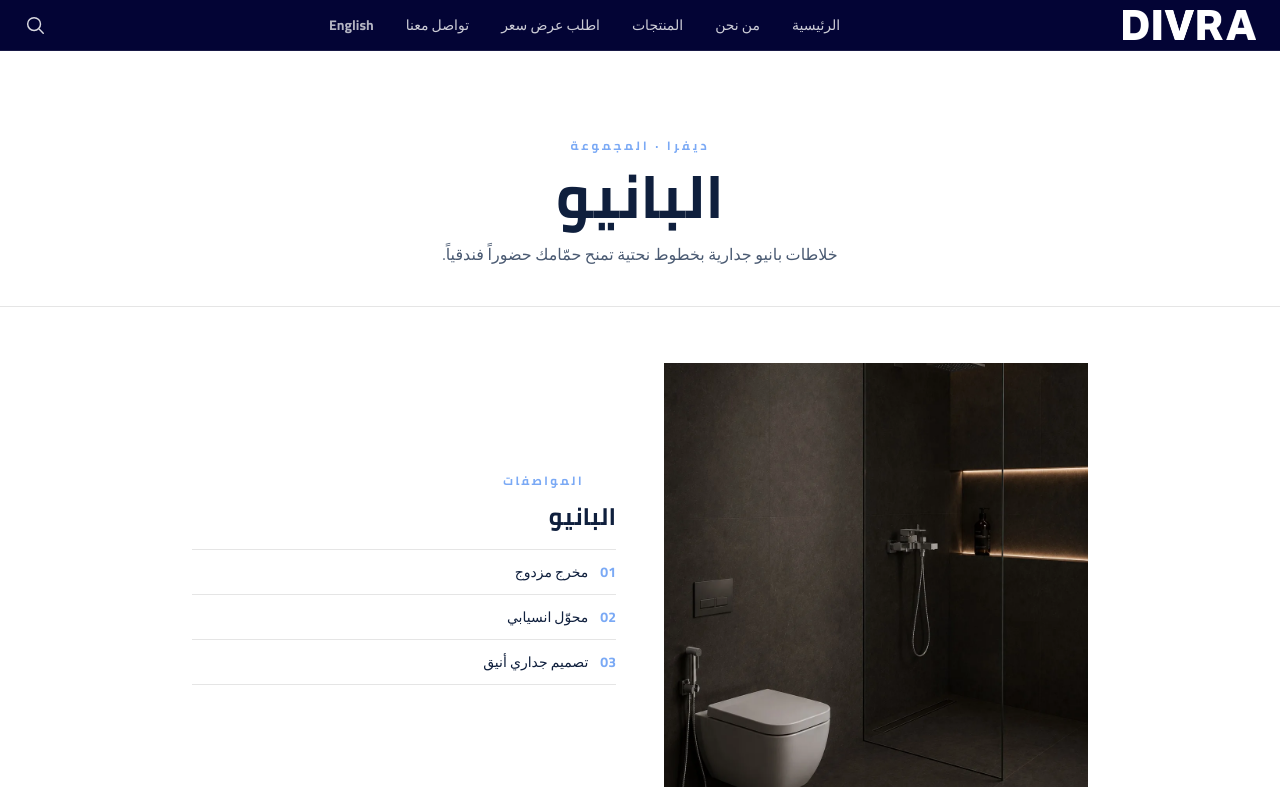
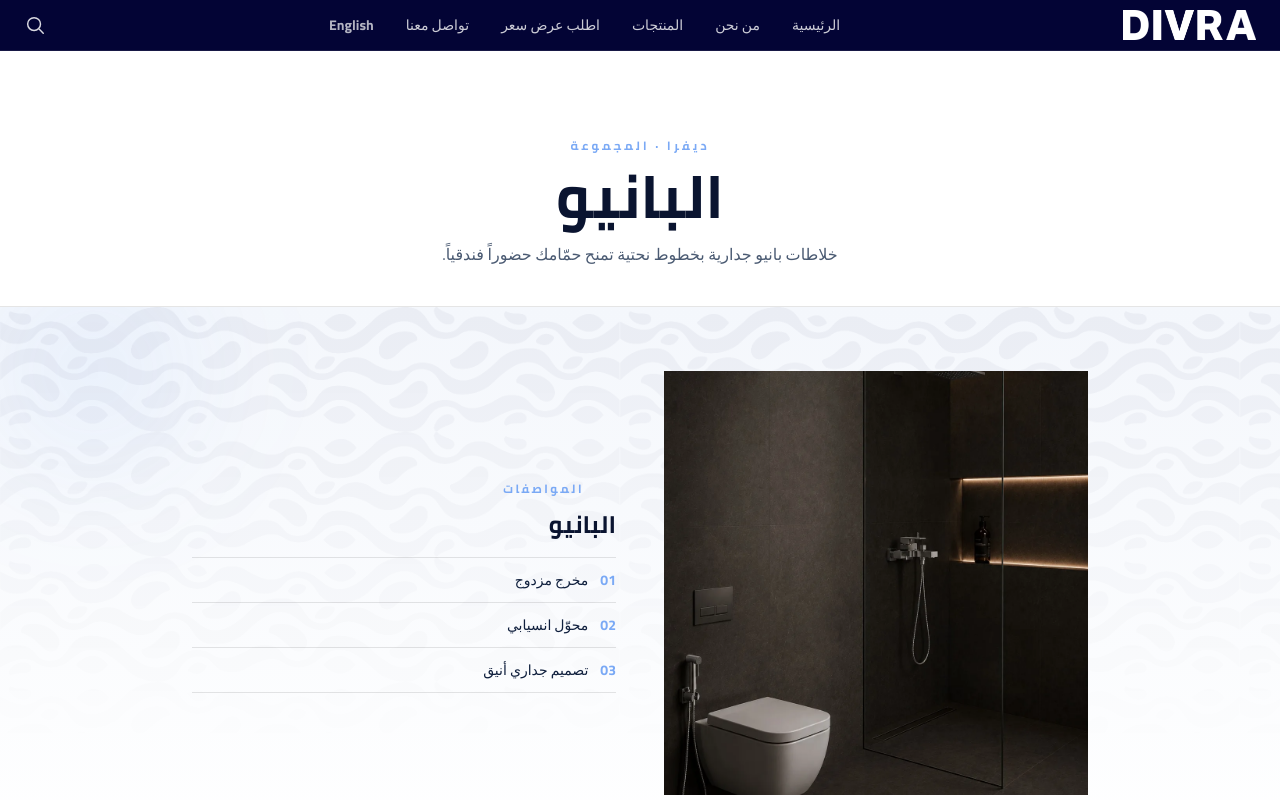
Before and after one commit to azz-11/Divra, a React (Vite) app: page /collection/bath in a window 1280 px wide. Shown: the top 800 px of the page. Built offline with nearby package versions, Linux system fonts and the light colour scheme.

Commit message:
تغميق عنوان القسم، ولمسة احترافية (تدرّج + زخرفة خفيفة) لخلفية قسم المواصفات

```diff
--- a/src/pages/CollectionPage.jsx
+++ b/src/pages/CollectionPage.jsx
@@ -52,13 +52,26 @@ export default function CollectionPage() {
           {t('ديفرا')} · {t('المجموعة')}
           <span className="h-px w-8 bg-brand-strong/40" />
         </span>
-        <h1 className="font-cairo text-4xl font-black sm:text-5xl md:text-6xl">{tr(collection.name)}</h1>
+        <h1 className="font-cairo text-4xl font-black text-[#0a1430] sm:text-5xl md:text-6xl">{tr(collection.name)}</h1>
         <p className="mx-auto mt-4 max-w-2xl text-[#4a5a72]">{tr(collection.intro)}</p>
       </section>
 
-      {/* لقطة واقعية 1:1 + المواصفات (مصغّرة) */}
-      <section className="px-6 py-10 md:py-14">
-        <div className="mx-auto grid max-w-4xl items-center gap-8 md:grid-cols-2 md:gap-12">
+      {/* لقطة واقعية 1:1 + المواصفات (مصغّرة) — بخلفية أنيقة */}
+      <section className="relative overflow-hidden px-6 py-12 md:py-16" style={{ background: 'linear-gradient(180deg, #f4f7fc 0%, #ffffff 100%)' }}>
+        {/* لمسة زخرفية خفيفة */}
+        <div
+          className="pointer-events-none absolute inset-0"
+          style={{
+            backgroundImage: 'url(/pattern-wave.webp)',
+            backgroundRepeat: 'repeat',
+            backgroundSize: '620px auto',
+            opacity: 0.04,
+            maskImage: 'linear-gradient(180deg, #000 0%, transparent 85%)',
+            WebkitMaskImage: 'linear-gradient(180deg, #000 0%, transparent 85%)',
+          }}
+        />
+        <span className="pointer-events-none absolute -top-20 h-72 w-72 rounded-full blur-3xl" style={{ insetInlineEnd: '-4%', background: 'radial-gradient(circle, rgba(79,143,240,.12), transparent 70%)' }} />
+        <div className="relative z-10 mx-auto grid max-w-4xl items-center gap-8 md:grid-cols-2 md:gap-12">
           <div className="mx-auto aspect-square w-full max-w-xs overflow-hidden bg-[#0d0d24] md:max-w-none">
             <img src={collection.lifestyle || collection.cover} alt={tr(collection.name)} loading="lazy" className="h-full w-full object-cover" />
           </div>
@@ -67,7 +80,7 @@ export default function CollectionPage() {
               <span className="h-px w-6 bg-brand-strong/40" />
               {t('المواصفات')}
             </span>
-            <h2 className="font-cairo text-xl font-black leading-snug sm:text-2xl">{tr(collection.name)}</h2>
+            <h2 className="font-cairo text-xl font-black leading-snug text-[#0a1430] sm:text-2xl">{tr(collection.name)}</h2>
             <ul className="mt-4 divide-y divide-black/10 border-y border-black/10">
               {collection.features.map((f, i) => (
                 <li key={i} className="flex items-center gap-3 py-3">
```
Also changed, not shown: public/pattern-wave.webp (added).
